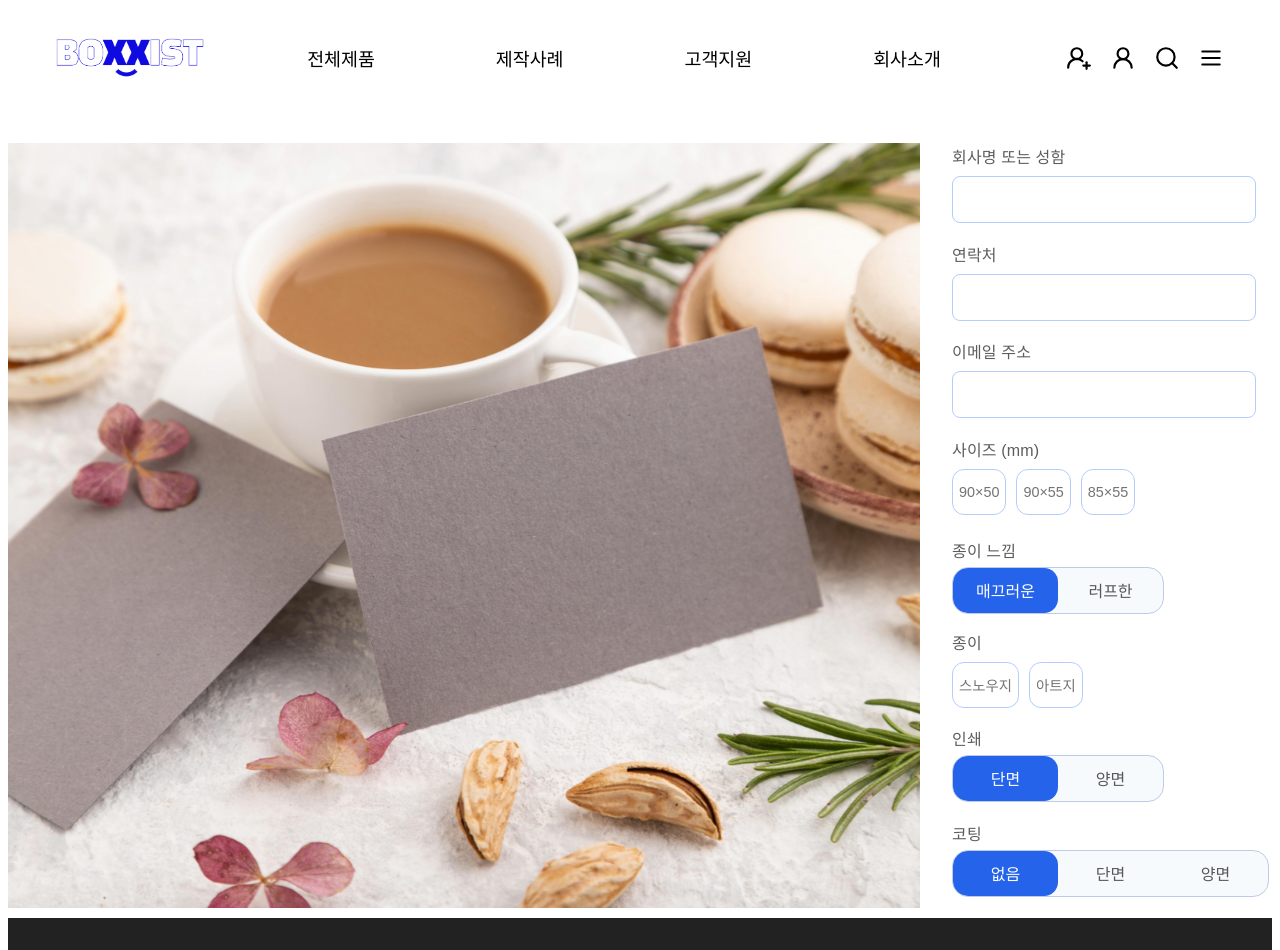
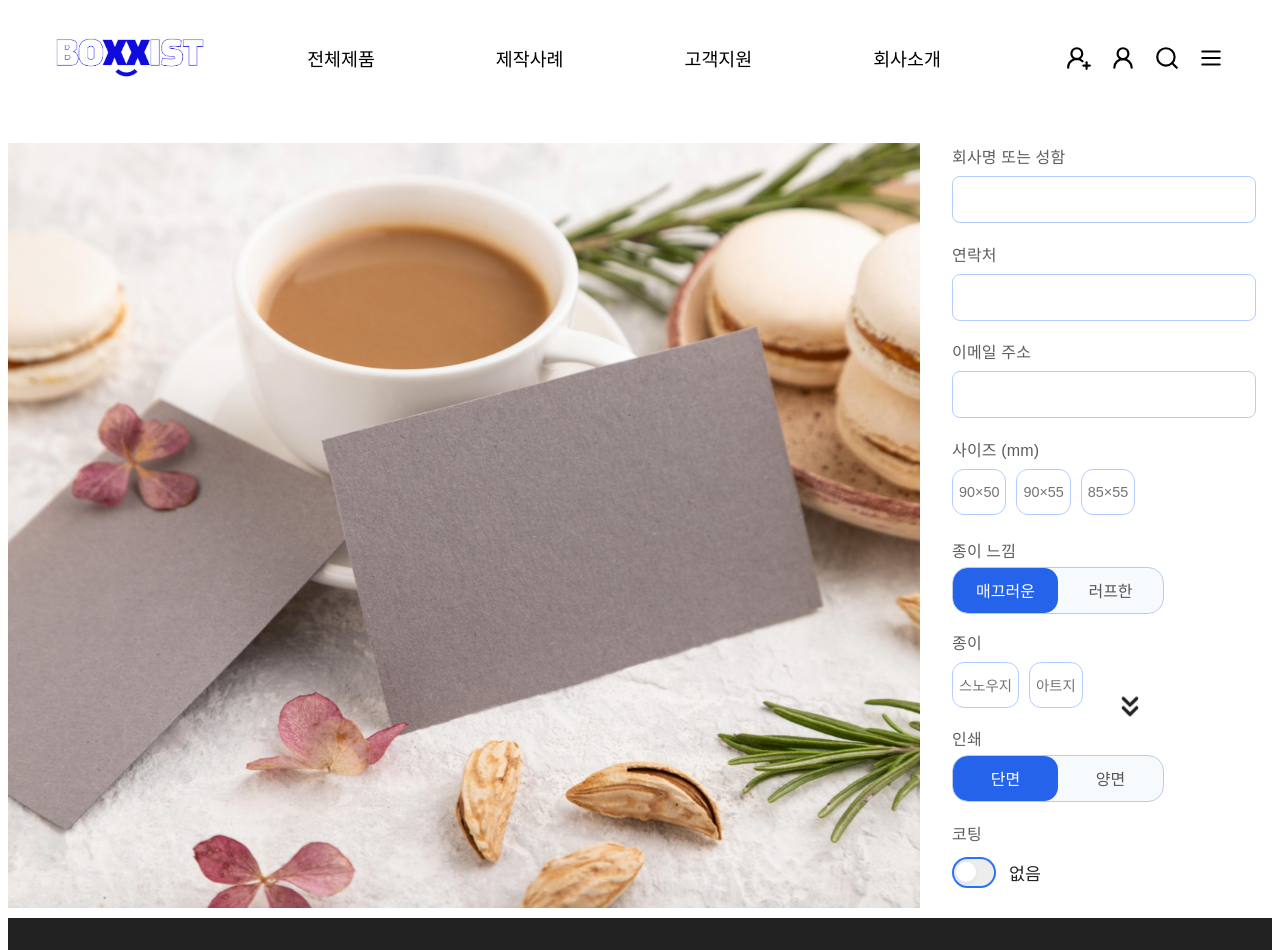
Before and after one commit to YimYoungheun/MTDL-Package, a Next.js app in the folder Boxxist/: page /namecard-order in a window 1280 px wide. Shown: the top 950 px of the page. Built offline with nearby package versions, Linux system fonts and the light colour scheme; a web font is replaced by a local one.

Commit message:
Updated arrow

```diff
--- /dev/null
+++ b/Boxxist/src/app/ChevronsDownIcon.js
@@ -0,0 +1,10 @@
+export default function ChevronsDownIcon({ size = 32, color = "#222" }) {
+  return (
+    <svg width={size} height={size} viewBox="0 0 24 24" stroke={color} fill="none"
+      strokeWidth={2.5} strokeLinecap="round" strokeLinejoin="round"
+      style={{ display: "block" }}>
+      <path d="M7 6l5 5 5-5" />
+      <path d="M7 13l5 5 5-5" />
+    </svg>
+  );
+}
--- a/Boxxist/src/app/Head-globals.css
+++ b/Boxxist/src/app/Head-globals.css
@@ -112,7 +112,7 @@
   display: flex;
   align-items: flex-start;
   justify-content: center;           /* 가운데 정렬, 필요시 space-between */
-  gap: 64px;                         /* 컬럼 간 간격 */
+  gap: 6%;                         /* 컬럼 간 간격 */
   width: 100%;
   box-sizing: border-box;
   background: rgba(255,255,255,0.55);    /* 0.7 정도로 하면 blur가 더 강하게 보임 */
--- a/Boxxist/src/app/Order-globals.css
+++ b/Boxxist/src/app/Order-globals.css
@@ -528,3 +528,29 @@ select option, select optgroup {
   color: #222;
   font-weight: 500;
 }
+
+.floating-down-arrow {
+  position: fixed;
+  color: #2563eb;
+  left: 87vw;   /* 오른쪽 패널 중앙쯤, 필요시 조정 */
+  bottom: 10vh;
+  z-index: 200;
+  animation: arrowBounce 1.1s infinite cubic-bezier(.44,.2,.44,.97);
+  pointer-events: none;
+  opacity: 1;
+  transition: opacity 0.5s; /* ← 여기서 부드러운 변화 */
+}
+.floating-down-arrow.hide {
+  opacity: 0;
+  pointer-events: none;
+}
+@media (max-width: 900px) {
+  .floating-down-arrow {
+    left: 50vw;
+  }
+}
+@keyframes arrowBounce {
+  0%   { transform: translateY(0); }
+  50%  { transform: translateY(18px);}
+  100% { transform: translateY(0);}
+}
--- a/Boxxist/src/components/BBoxOrder.js
+++ b/Boxxist/src/components/BBoxOrder.js
@@ -1,11 +1,12 @@
-import React, { useState, useRef, useLayoutEffect } from "react";
+import React, { useState, useRef, useEffect } from "react";
 import EstimatePrice from './Common/EstimatePriceB';
 import { weightMap } from '../data/weightMap';
 import { colorMap } from '../data/colorMap';
 import { materialMap } from '../data/materialMap';
-
+import ChevronsDownIcon from '../app/ChevronsDownIcon';
 
 function BBoxOrder() {
+  // 상태 선언부
   const [company, setCompany] = useState('');
   const [phone, setPhone] = useState('');
   const [email, setEmail] = useState('');
@@ -18,7 +19,7 @@ function BBoxOrder() {
   const [paperFeel, setPaperFeel] = useState('매끄러운');
   const [paperFeelIdx, setPaperFeelIdx] = useState(0);
   const [material, setMaterial] = useState('');
-  const [hasPrinting, setHasPrinting] = useState(false); // 인쇄 스위치
+  const [hasPrinting, setHasPrinting] = useState(false);
   const [mainPrintColor, setMainPrintColor] = useState('');
   const [spotPrintColor, setSpotPrintColor] = useState('');
   const [color, setColor] = useState('');
@@ -27,35 +28,18 @@ function BBoxOrder() {
   const [coating, setCoating] = useState('');
   const [hasEmbossing, setHasEmbossing] = useState(false);
   const [embossing, setEmbossing] = useState('');
-  const [hasFoil, setHasFoil] = useState(false); // 박 "있음/없음"
-  const [foil, setFoil] = useState([]);          // 복수 선택 옵션
-  const [hasSilk, setHasSilk] = useState(false);   // 부분 실크 스위치 (있음/없음)
+  const [hasFoil, setHasFoil] = useState(false);
+  const [foil, setFoil] = useState([]);
+  const [hasSilk, setHasSilk] = useState(false);
   const [showConfirmation, setShowConfirmation] = useState(false);
   const [quantity, setQuantity] = useState("");
-  const [customQuantity, setCustomQuantity] = useState(""); // 직접 입력용
+  const [customQuantity, setCustomQuantity] = useState("");
 
-  const handleOrderSubmit = () => {
-    // 주문 정보 객체 생성
-    const order = {
-      company,
-      phone,
-      email,
-      width,
-      length,
-      height,
-      paperFeel,
-      material,
-      color,
-      weight,
-      coating,
-      embossing,
-      foil,
-      quantity: quantity === '그 외 수량' ? customQuantity : quantity,
-      mainPrintColor,
-      spotPrintColor,
-      orderId: 'ORDER-' + new Date().getTime(),
-      orderedAt: new Date().toISOString(),
-    };
+  // ▼ floating arrow 표시 여부
+  const [showArrow, setShowArrow] = useState(true);
+  const formPanelRef = useRef();
+
+  // 리셋 함수
   const handleReset = () => {
     setCompany('');
     setPhone('');
@@ -82,13 +66,44 @@ function BBoxOrder() {
     setQuantity('');
     setCustomQuantity('');
   };
-    // 콘솔에 주문 정보 출력
+
+  // 주문서 제출
+  const handleOrderSubmit = () => {
+    const order = {
+      company, phone, email, width, length, height,
+      paperFeel, material, color, weight, coating, embossing, foil,
+      quantity: quantity === '그 외 수량' ? customQuantity : quantity,
+      mainPrintColor, spotPrintColor,
+      orderId: 'ORDER-' + new Date().getTime(),
+      orderedAt: new Date().toISOString(),
+    };
     console.log("📦 주문서 요약:", order);
-
-    // 주문 완료 메시지 띄우기
-    handleReset(); // 🟢 폼 초기화
+    handleReset();
     setShowConfirmation(true);
   };
+
+  // 스크롤 시 floating arrow 노출 제어
+useEffect(() => {
+  const formPanel = formPanelRef.current;
+  if (!formPanel) return;
+
+  function handlePanelScroll() {
+    // 오른쪽 패널 "내부" 스크롤만 감지!
+    const { scrollTop, scrollHeight, clientHeight } = formPanel;
+    if (scrollTop + clientHeight >= scrollHeight - 10) {
+      setShowArrow(false);  // 다 내리면 화살표 숨김
+    } else {
+      setShowArrow(true);   // 아직 더 내릴 수 있으면 화살표 노출
+    }
+  }
+
+  // formPanel에만 scroll 이벤트 붙이기
+  formPanel.addEventListener('scroll', handlePanelScroll, { passive: true });
+  // mount 시 바로 한 번 체크
+  handlePanelScroll();
+
+  return () => formPanel.removeEventListener('scroll', handlePanelScroll);
+}, []);
 
   return (
     <div style={{ display: 'flex', width: '100vw', height: '100vh', boxSizing: 'border-box', overflow: 'hidden' }}>
@@ -100,9 +115,20 @@ function BBoxOrder() {
           style={{ width: '73vw', height: '100%', objectFit: 'cover', display: 'block', borderRadius: '0' }}
         />
       </div>
-    {/* 오른쪽 입력란 */}
-<div style={{ flex: 1, minWidth: 0, padding: '2rem', background: '#fff', boxSizing: 'border-box', overflowY: 'auto' }}>
-        {/* 회사, 연락처, 이메일 */}
+      {/* 오른쪽 패널 */}
+      <div style={{ flex: 1, minWidth: 0, background: '#fff', height: '100vh', position: 'relative' }}>
+        <div
+          ref={formPanelRef}
+          className="form-panel"
+          style={{
+            position: 'relative',
+            height: '100vh',
+            overflowY: 'auto',
+            padding: '2rem',
+            boxSizing: 'border-box',
+          }}
+        >
+        {/* 여기부터 모든 입력폼(회사명~버튼) 전부 포함 */}
         {[{ label: '회사명 또는 성함', value: company, setter: setCompany },
           { label: '연락처', value: phone, setter: setPhone },
           { label: '이메일 주소', value: email, setter: setEmail }].map((f, i) => (
@@ -455,8 +481,6 @@ function BBoxOrder() {
                 </div>
             </div>
 
-
-
             {/* 수량 */}
             <div style={{ marginBottom: '1rem' }}>
             <label>수량 선택</label>
@@ -517,6 +541,13 @@ function BBoxOrder() {
             바로 주문하기
           </button>
         </div>
+        {/* ▼▼▼ floating arrow는 오른쪽 패널에 붙이기! ▼▼▼ */}
+        {showArrow && (
+            <div className={`floating-down-arrow${showArrow ? '' : ' hide'}`}>
+            <ChevronsDownIcon />
+            </div>
+        )}
+      </div>
       {showConfirmation && (
         <div className="confirmation-overlay">
           <div className="confirmation-message">
--- a/Boxxist/src/components/NamecardOrder.js
+++ b/Boxxist/src/components/NamecardOrder.js
@@ -1,10 +1,11 @@
-import React, { useState, useEffect} from 'react';
+import React, { useState, useEffect, useRef } from 'react';
 
 // 필요한 데이터 import
 import EstimatePriceNamecard from './Common/EstimatePriceNamecard';
 import { NamecardMaterialMap as materialMap } from '../data/NamecardMaterialMap';
 import { NamecardColorMap as colorMap } from '../data/NamecardColorMap';
 import { NamecardWeightMap as weightMap } from '../data/NamecardWeightMap';
+import ChevronsDownIcon from '../app/ChevronsDownIcon';
 
   const SIZE_OPTIONS = [
   { label: '90×50', width: 90, height: 50 },
@@ -18,7 +19,26 @@ import { NamecardWeightMap as weightMap } from '../data/NamecardWeightMap';
   const foilSideOptions = ['없음', '단면', '양면'];
   const silkSideOptions = ['없음', '단면', '양면'];
   const QUANTITY_OPTIONS = [500, 1000, 2000, 3000, 5000, 10000, 20000, 30000, 50000, 100000];
+
+
 function NamecardOrder() {
+
+  const formPanelRef = useRef();
+  const [showArrow, setShowArrow] = useState(true);
+
+  useEffect(() => {
+    const formPanel = formPanelRef.current;
+    if (!formPanel) return;
+    function handlePanelScroll() {
+      const { scrollTop, scrollHeight, clientHeight } = formPanel;
+      if (scrollTop + clientHeight >= scrollHeight - 10) setShowArrow(false);
+      else setShowArrow(true);
+    }
+    formPanel.addEventListener('scroll', handlePanelScroll, { passive: true });
+    handlePanelScroll();
+    return () => formPanel.removeEventListener('scroll', handlePanelScroll);
+  }, []);
+
   /* 이미지에 관여되는 const */
   const [imageSrc, setImageSrc] = useState('/img/Namecard.jpg');
   const [nextImageSrc, setNextImageSrc] = useState(null); // 전환 예약
@@ -36,8 +56,8 @@ function NamecardOrder() {
   const [color, setColor] = useState('');
   const [weight, setWeight] = useState('');
   const [printType, setPrintType] = useState('단면'); // 또는 기본값 '단면'
-  const [coating, setCoating] = useState('없음');      // '없음', '단면', '양면'
-  const [coatingType, setCoatingType] = useState('');  // '무광', '유광', '벨벳'
+  const [hasCoating, setHasCoating] = useState(false);   // 스위치
+  const [coatingType, setCoatingType] = useState('');    // '단면' or '양면'
   const [foilTypes, setFoilTypes] = useState([]);
   const [foilSide, setFoilSide] = useState('없음');
   const [foilSideIdx, setFoilSideIdx] = useState(0);
@@ -194,7 +214,14 @@ useEffect(() => {
       </div>
 
       {/* 오른쪽 입력폼 */}
-      <div style={{ flex: 1, minWidth: 0, padding: '2rem', background: '#fff', boxSizing: 'border-box', overflowY: 'auto' }}>
+      <div
+        ref={formPanelRef}
+        className="form-panel"
+        style={{
+          flex: 1, minWidth: 0, padding: '2rem', background: '#fff',
+          boxSizing: 'border-box', overflowY: 'auto', height: '100vh',
+        }}
+      >
         {/* 기본 입력 */}
         {[{ label: '회사명 또는 성함', value: company, setter: setCompany },
         { label: '연락처', value: phone, setter: setPhone },
@@ -345,45 +372,33 @@ useEffect(() => {
           </div>
 
           {/* 코팅 */}
-          <div style={{ marginBottom: '1.2rem' }}>
-            <label style={{ display: 'block', marginBottom: 5 }}>코팅</label>
-            <div className="toggle-group" style={{ position: 'relative' }}>
-              {/* 🔵 슬라이드 배경 */}
-              <div
-                className="toggle-bg"
-                style={{
-                  left: `${(['없음', '단면', '양면'].indexOf(coating)) * (100 / 3)}%`,
-                  width: `${100 / 3}%`,
+            <div className="option-block">
+              <label className="option-label">코팅</label>
+              {/* 스위치 */}
+              <label className="switch-toggle" style={{ position: 'relative', marginBottom: '0.7em' }}>
+                <input
+                  type="checkbox"
+                  className="switch-input"
+                  checked={hasCoating}
+                  onChange={e => {
+                    setHasCoating(e.target.checked);
+                    if (!e.target.checked) setCoatingType('');
                   }}
                 />
-              {['없음', '단면', '양면'].map((type) => (
+                <span className="switch-slider" />
+                <span className="switch-label">{hasCoating ? "있음" : "없음"}</span>
+              </label>
+
+              {/* 있음일 때만 하위 옵션 */}
+              {hasCoating && (
+                <div className="button-group" style={{ marginTop: 8 }}>
+                  {['단면', '양면'].map(opt => (
                     <button
-                  key={type}
-                  className={`toggle-btn${coating === type ? ' selected' : ''}`}
-                  onClick={() => {
-                    setCoating(type);
-                    if (type === '없음') setCoatingType('');
-                  }}
+                      key={opt}
+                      className={`option-button${coatingType === opt ? ' selected' : ''}`}
+                      onClick={() => setCoatingType(opt)}
                       type="button"
-                  style={{ borderRadius: '12px', zIndex: 2 }}
-                >
-                  {type}
-                </button>
-              ))}
-            </div>
-
-            {/* 코팅이 단면/양면일 때만 코팅 종류 선택 */}
-            {(coating === '단면' || coating === '양면') && (
-              <div className="button-group" style={{ marginTop: 8 }}>
-                {['무광', '유광', '벨벳'].map((type) => (
-                  <button
-                    key={type}
-                    className={`option-button${coatingType === type ? ' selected' : ''}`}
-                    onClick={() => setCoatingType(type)}
-                    type="button"
-                  >
-                    {type}
-                  </button>
+                    >{opt}</button>
                   ))}
                 </div>
               )}
@@ -582,7 +597,7 @@ useEffect(() => {
                       color={color}
                       paperWeight={weight}
                       printType={printType}
-                      coating={coating}
+                      coating={coatingType}
                       round={round}
                       quantity={Number(quantity) * Number(orderCount)}
                       foilFace={foilSide}   // foilFace만 전달
@@ -601,8 +616,16 @@ useEffect(() => {
             <button className="primary-button" onClick={handleOrderSubmit}>
               바로 주문하기
             </button>
+          </div>
 
-                  {/* 주문 접수 완료 오버레이 */}
+      {/* ▼▼▼ floating arrow (항상 패널 div 바깥에!) ▼▼▼ */}
+      {showArrow && (
+        <div className="floating-down-arrow">
+          <ChevronsDownIcon />
+        </div>
+      )}
+
+      {/* 주문 완료 알림 */}
       {showConfirmation && (
         <div className="confirmation-overlay">
           <div className="confirmation-message">
@@ -616,8 +639,7 @@ useEffect(() => {
         </div>
       )}
     </div>
-              </div>
   );
-            }           // NamecardOrder 함수 끝
+}
 
 export default NamecardOrder;
--- a/Boxxist/src/components/PosterOrder.js
+++ b/Boxxist/src/components/PosterOrder.js
@@ -1,6 +1,6 @@
-import React, { useState, useEffect,} from 'react';
+import React, { useState, useEffect, useRef } from 'react';
 import EstimatePricePoster from './Common/EstimatePricePoster';
-
+import ChevronsDownIcon from '../app/ChevronsDownIcon';
 
 const SIZE_OPTIONS = [
   { code: 'A2', label: 'A2', description: '420×594mm', width: 420, height: 594 },
@@ -80,9 +80,27 @@ function PosterOrder() {
     setShowConfirmation(true);
   };
 
+  const formPanelRef = useRef();
+  const [showArrow, setShowArrow] = useState(true);
+
+  useEffect(() => {
+    const formPanel = formPanelRef.current;
+    if (!formPanel) return;
+    function handlePanelScroll() {
+      const { scrollTop, scrollHeight, clientHeight } = formPanel;
+      if (scrollTop + clientHeight >= scrollHeight - 10) setShowArrow(false);
+      else setShowArrow(true);
+    }
+    formPanel.addEventListener('scroll', handlePanelScroll, { passive: true });
+    handlePanelScroll();
+    return () => formPanel.removeEventListener('scroll', handlePanelScroll);
+  }, []);
+
  return (
     <div style={{ width: '100vw', height: '100vh', boxSizing: 'border-box', overflow: 'hidden', display: 'flex' }}>
+      {/* -------- 왼쪽 이미지 -------- */}
       <div style={{ flex: 3, minWidth: 0, height: '100%', overflow: 'hidden', position: 'relative', marginTop: '35px' }}>
+        {/* ... 이미지 페이드 애니메이션 ... */}
         {isFading && prevImageSrc && (
           <img src={prevImageSrc} className="img-anim fade-out"
             style={{ width: '73vw', height: '100%', objectFit: 'cover', position: 'absolute', left: 0, top: 0, pointerEvents: 'none', zIndex: 2 }}
@@ -100,8 +118,16 @@ function PosterOrder() {
         )}
       </div>
 
-      <div style={{ flex: 1, minWidth: 0, padding: '2rem', background: '#fff', boxSizing: 'border-box', overflowY: 'auto' }}>
-
+      {/* -------- 오른쪽 입력폼 -------- */}
+      <div
+        ref={formPanelRef}
+        className="form-panel"
+        style={{
+          flex: 1, minWidth: 0, padding: '2rem', background: '#fff',
+          boxSizing: 'border-box', overflowY: 'auto', height: '100vh',
+        }}
+      >
+        {/* ---- 입력 폼 내용 ---- */}
         {[{ label: '회사명 또는 성함', value: company, setter: setCompany },
           { label: '연락처', value: phone, setter: setPhone },
           { label: '이메일 주소', value: email, setter: setEmail }].map((f, i) => (
@@ -197,7 +223,6 @@ function PosterOrder() {
           </div>
 
         {/* 견적 + 파일업로드 + 주문 */}
-          <>
         <EstimatePricePoster
           width={selectedSize?.width}
           height={selectedSize?.height}
@@ -208,21 +233,31 @@ function PosterOrder() {
           quantity={Number(quantity)}
         />
         <iframe className="file-upload-frame" src="https://mtdl.co.kr/fileupload" width="100%" height="170" title="파일 업로드" />
-            <button className="primary-button" onClick={handleOrderSubmit} style={{ marginTop: 18 }}>
+        <button className="primary-button" onClick={handleOrderSubmit}>
           바로 주문하기
         </button>
-          </>
+      </div>
 
+      {/* -------- floating arrow (항상 form-panel 바깥에!) -------- */}
+      {showArrow && (
+        <div className="floating-down-arrow">
+          <ChevronsDownIcon />
+        </div>
+      )}
+
+      {/* -------- 주문 완료 알림 -------- */}
       {showConfirmation && (
         <div className="confirmation-overlay">
           <div className="confirmation-message">
-              <strong>주문이 접수되었습니다!</strong><br />
-              나머지 결제를 진행해주세요<br /><br />
-              <button className="primary-button" onClick={() => setShowConfirmation(false)}>확인</button>
+            <strong>주문이 접수되었습니다!</strong>
+            <br />나머지 결제를 진행해주세요
+            <br /><br />
+            <button className="primary-button" onClick={() => setShowConfirmation(false)}>
+              확인
+            </button>
           </div>
         </div>
       )}
-      </div>
     </div>
   );
 }
--- a/Boxxist/src/components/YBoxOrder.js
+++ b/Boxxist/src/components/YBoxOrder.js
@@ -1,4 +1,4 @@
-import React, { useState, useEffect} from 'react';
+import React, { useState, useEffect, useRef } from 'react';
 import EstimatePriceY from './Common/EstimatePriceY';
 
 // 필요한 데이터 import
@@ -105,6 +105,22 @@ function YBoxOrder() {
       return weightMap['러프한']?.[material]?.[color] || [];
     return [];
   };
+
+  const formPanelRef = useRef();
+  const [showArrow, setShowArrow] = useState(true);
+
+  useEffect(() => {
+    const formPanel = formPanelRef.current;
+    if (!formPanel) return;
+    function handlePanelScroll() {
+      const { scrollTop, scrollHeight, clientHeight } = formPanel;
+      if (scrollTop + clientHeight >= scrollHeight - 10) setShowArrow(false);
+      else setShowArrow(true);
+    }
+    formPanel.addEventListener('scroll', handlePanelScroll, { passive: true });
+    handlePanelScroll();
+    return () => formPanel.removeEventListener('scroll', handlePanelScroll);
+  }, []);
 
   return (
     <div style={{ display: 'flex', width: '100vw', height: '100vh', boxSizing: 'border-box', overflow: 'hidden' }}>
```
Lines whose indentation alone changed are shown as unchanged.
